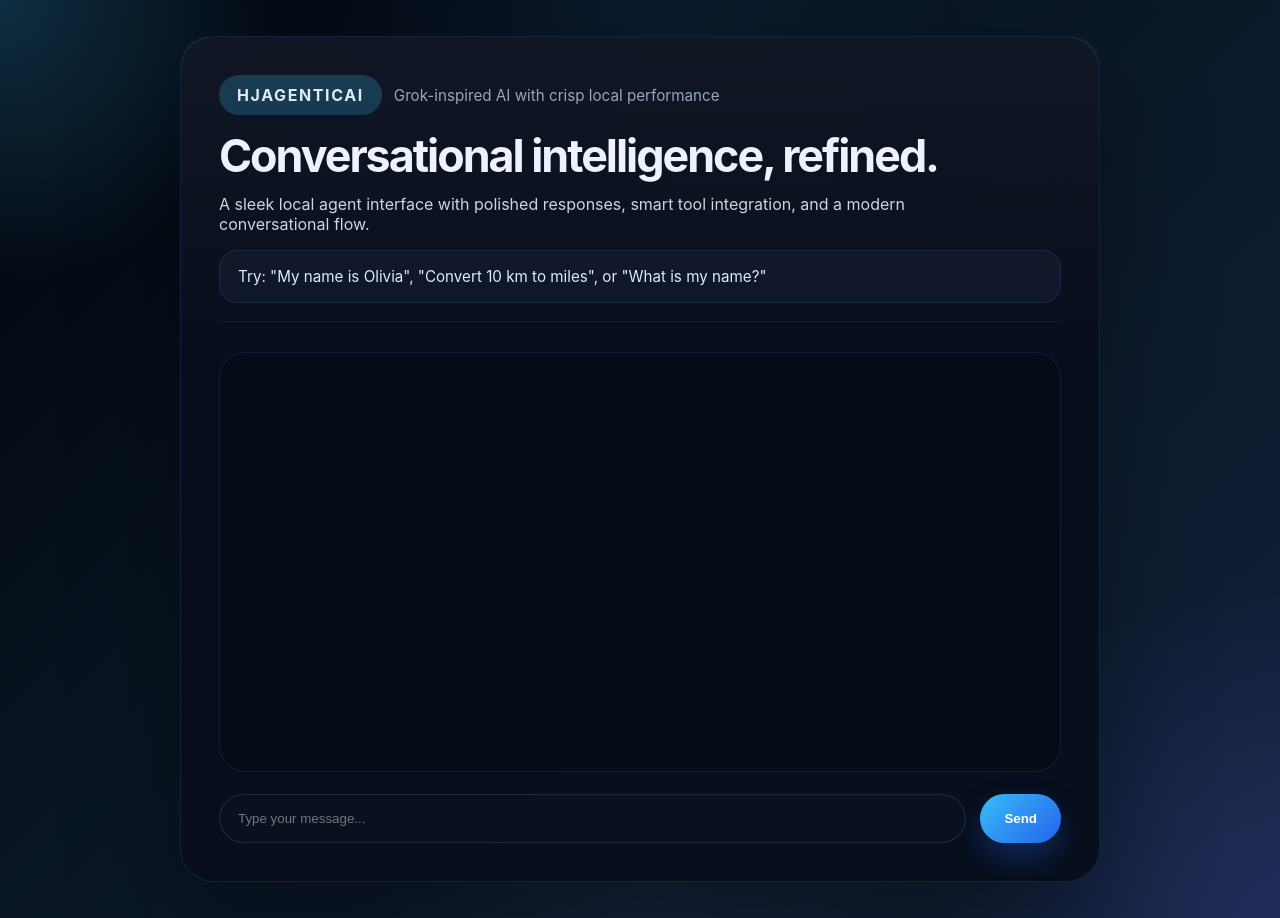
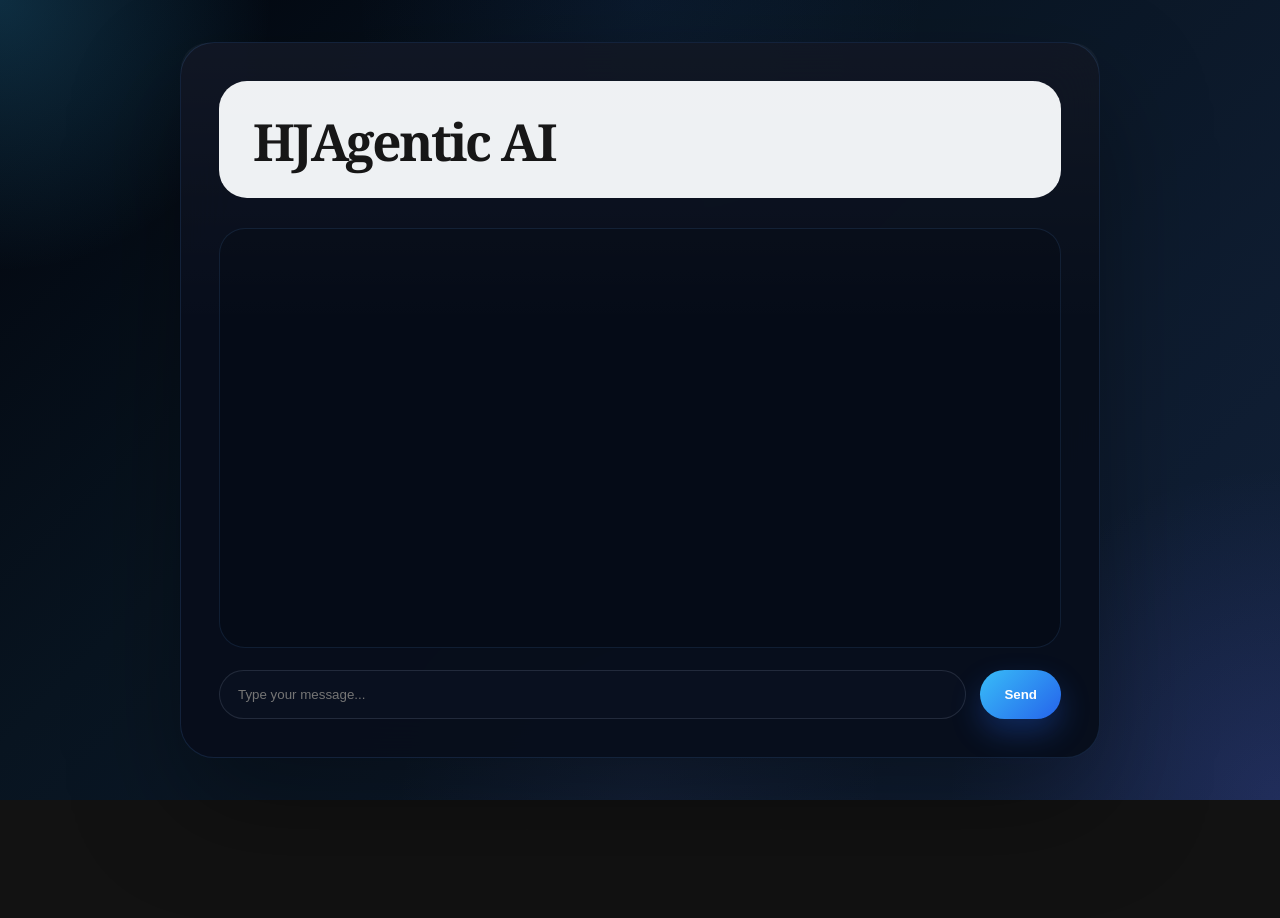
Before and after one commit to Harshj00/AgenticAI, a plain HTML site: page index.html in a window 1280 px wide. After the commit the page ends 800 px from the top, so only its background shows below. Drawn offline with Linux system fonts and the light colour scheme.

Commit message:
Refine HJAgentic AI branding and hero styling

```diff
--- a/index.html
+++ b/index.html
@@ -3,24 +3,14 @@
   <head>
     <meta charset="UTF-8" />
     <meta name="viewport" content="width=device-width, initial-scale=1.0" />
-    <title>HJAgenticAI</title>
+    <title>HJAgentic AI</title>
     <link rel="stylesheet" href="/styles.css" />
   </head>
   <body>
     <main class="app-shell">
       <section class="card">
         <header class="hero">
-          <div class="hero-topline">
-            <span class="hero-badge">HJAgenticAI</span>
-            <span class="hero-pilot">Grok-inspired AI with crisp local performance</span>
-          </div>
-          <h1>Conversational intelligence, refined.</h1>
-          <p class="subtitle">
-            A sleek local agent interface with polished responses, smart tool integration, and a modern conversational flow.
-          </p>
-          <div class="hero-hint">
-            Try: "My name is Olivia", "Convert 10 km to miles", or "What is my name?"
-          </div>
+          <h1>HJAgentic AI</h1>
         </header>
 
         <div id="chatBox" class="chat-box" aria-live="polite"></div>
--- a/styles.css
+++ b/styles.css
@@ -22,6 +22,10 @@ body {
     radial-gradient(circle at bottom, rgba(129, 140, 248, 0.06), transparent 24%);
 }
 
+.card {
+  background: rgba(6, 10, 20, 0.98);
+}
+
 .app-shell {
   min-height: 100vh;
   display: grid;
@@ -41,59 +45,27 @@ body {
 
 .hero {
   margin-bottom: 30px;
-  padding-bottom: 18px;
-  border-bottom: 1px solid rgba(148, 163, 184, 0.10);
-}
-
-.hero-topline {
-  display: flex;
-  flex-wrap: wrap;
-  align-items: center;
-  gap: 12px;
-  margin-bottom: 18px;
-}
-
-.hero-badge {
-  display: inline-flex;
-  align-items: center;
-  justify-content: center;
-  padding: 10px 18px;
-  border-radius: 999px;
-  background: rgba(56, 189, 248, 0.22);
-  color: #dbeafe;
-  font-weight: 700;
-  letter-spacing: 0.1em;
-  text-transform: uppercase;
-}
-
-.hero-pilot {
-  color: #94a3b8;
-  font-size: 0.95rem;
+  padding: 34px 34px 30px;
+  border-radius: 28px;
+  background: rgba(248, 250, 252, 0.96);
+  color: #111;
 }
 
 h1 {
   margin: 0;
-  font-size: clamp(2.6rem, 3.5vw, 3.8rem);
-  line-height: 1.04;
+  font-size: clamp(2.8rem, 4vw, 4.2rem);
+  line-height: 1.02;
   letter-spacing: -0.045em;
+  font-family: Georgia, 'Times New Roman', Times, serif;
+  color: #111;
 }
 
-.subtitle {
-  margin: 14px 0 0;
-  color: #cbd5e1;
-  max-width: 740px;
-  font-size: 1rem;
-}
-
+.subtitle,
+.hero-topline,
+.hero-badge,
+.hero-pilot,
 .hero-hint {
-  margin-top: 16px;
-  padding: 14px 18px;
-  border-radius: 18px;
-  background: rgba(15, 23, 42, 0.95);
-  border: 1px solid rgba(96, 165, 250, 0.12);
-  color: #dbeafe;
-  font-size: 0.95rem;
-  line-height: 1.55;
+  display: none;
 }
 
 .chat-box {
```
